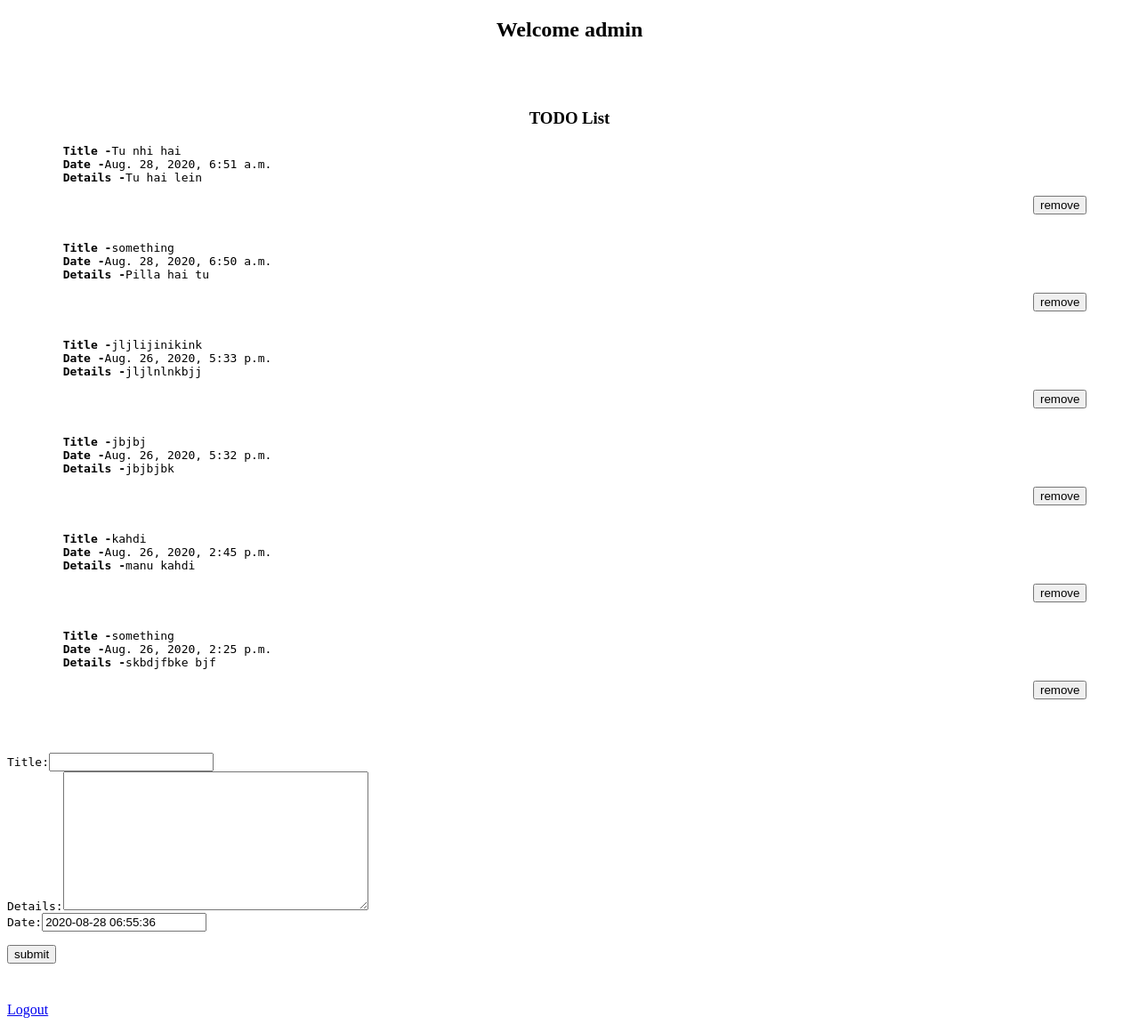
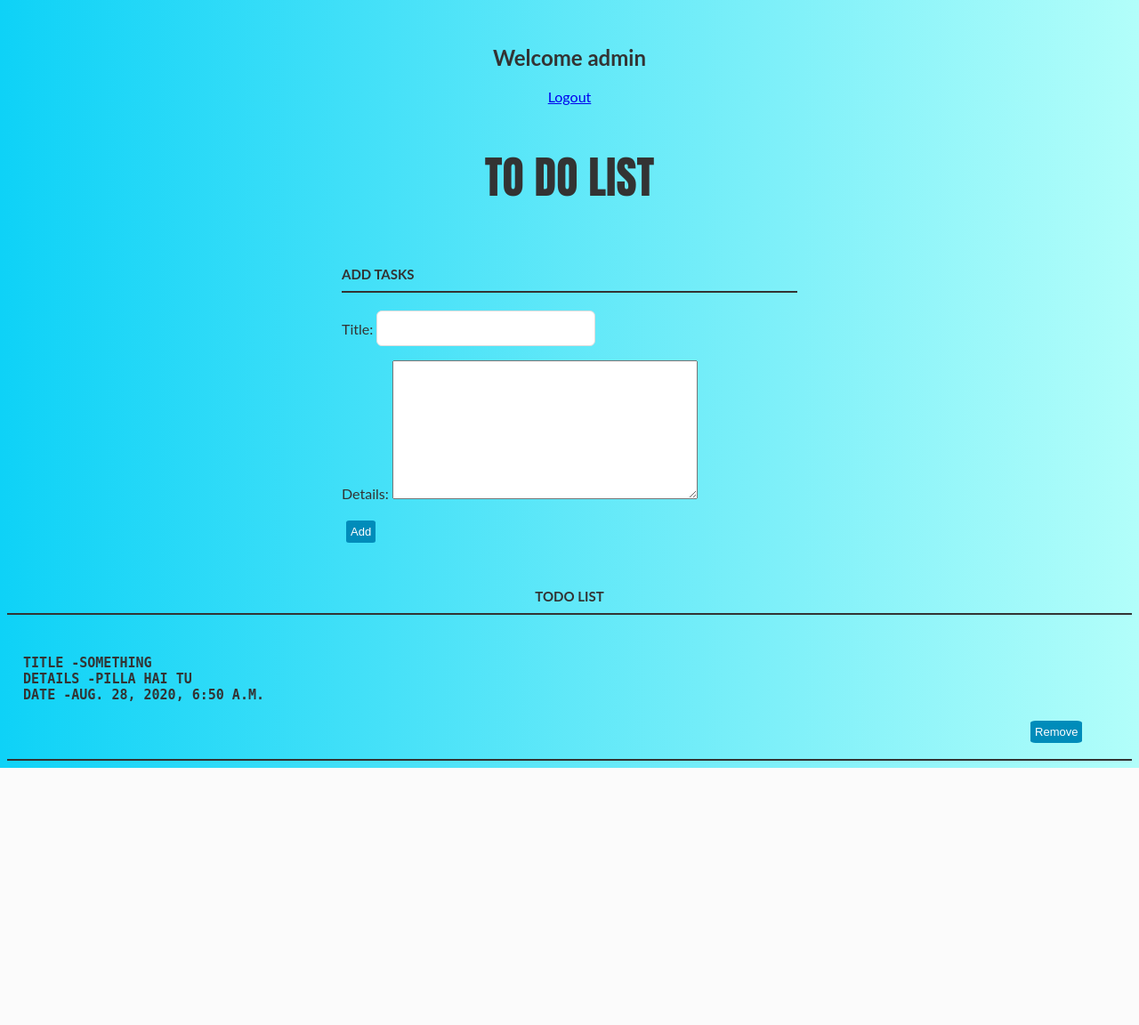
Before and after one commit to yash68/MyTodoApp, a Django app: page / in a window 1280 px wide. Shown: the whole page at 89% size. After the commit the page ends 863 px from the top, so only its background shows below. Run offline with Django 3.2, Linux system fonts and the light colour scheme; a user stored in the database is signed in; data comes from the database, SQL or seed files in the repository; both versions use the stored data as it was after the commit.

Commit message:
updating changes

```diff
--- a/Todo/forms.py
+++ b/Todo/forms.py
@@ -4,4 +4,4 @@ from .models import TodoModel
 class TodoForm(forms.ModelForm):
 	class Meta:
 		model = TodoModel
-		fields="__all__"
+		fields= ('title', 'details')
--- a/Todo/models.py
+++ b/Todo/models.py
@@ -1,12 +1,13 @@
 from django.db import models
 from django.utils import timezone
-
+from django.contrib.auth.models import User
 # Create your models here.
 
 class TodoModel(models.Model):
-	title=models.CharField(max_length=100)
-	details=models.TextField()
-	date=models.DateTimeField(default=timezone.now)
+	usr = models.ForeignKey(User, on_delete = models.CASCADE, null = True)
+	title=models.CharField(max_length=100, null = True)
+	details=models.TextField(null = True)
+	date=models.DateTimeField(default=timezone.now, null = True)
 
 	def __str__(self):
 		return self.title
--- a/Todo/templates/index.html
+++ b/Todo/templates/index.html
@@ -1,13 +1,201 @@
 <!DOCTYPE html>
 <html>
 <head>
-	<title></title>
+  <meta charset="UTF-8">
+    <meta name="viewport" content="width=device-width, initial-scale=1.0">
+	<title>MY Todo App</title>
+  <style type="text/css">
+
+/* Basic Style */
+
+body {
+    background: #fff;
+    color: #333;
+    font-family: Lato, sans-serif;
+    background: #B2FEFA;
+    /* fallback for old browsers */
+    background: -webkit-linear-gradient(to right, #0ED2F7, #B2FEFA);
+    /* Chrome 10-25, Safari 5.1-6 */
+    background: linear-gradient(to right, #0ED2F7, #B2FEFA);
+    /* W3C, IE 10+/ Edge, Firefox 16+, Chrome 26+, Opera 12+, Safari 7+ */
+}
+
+#title {
+    margin-top: 5px;
+    font-size: 50px;
+    font-family: Impact, Haettenschweiler, 'Arial Narrow Bold', sans-serif;
+    text-align: center;
+}
+
+.container {
+    display: block;
+    width: 40vw;
+    margin: 50px auto 0;
+}
+
+ul {
+    margin: 0;
+    padding: 0;
+}
+
+li * {
+    float: left;
+}
+
+li,
+h3 {
+    clear: both;
+    list-style: none;
+}
+
+input,
+button {
+    outline: none;
+}
+
+button {
+    background-color: #008CBA;
+    border: none;
+    color: white;
+    padding: 15px 32px;
+    text-align: center;
+    text-decoration: none;
+    display: inline-block;
+    padding: 5px;
+    margin: 5px;
+    font-size: 13px;
+    border-radius: 10%;
+}
+
+button:hover {
+    background: #2079b0;
+    text-decoration: none;
+    cursor: pointer;
+}
+
+
+/* Heading */
+
+h3,
+label[for='new-task'] {
+    color: #333;
+    font-weight: 700;
+    font-size: 15px;
+    border-bottom: 2px solid #333;
+    padding: 30px 0 10px;
+    margin: 0;
+    text-transform: uppercase;
+}
+
+input[type="text"] {
+    margin: 0;
+    font-size: 18px;
+    line-height: 18px;
+    height: 18px;
+    padding: 10px;
+    border: 1px solid #ddd;
+    background: #fff;
+    border-radius: 6px;
+    font-family: Lato, sans-serif;
+    color: #888;
+}
+
+input[type="text"]:focus {
+    color: #333;
+}
+
+
+/* New Task */
+
+label[for='new-task'] {
+    display: block;
+    margin: 0 0 20px;
+}
+
+input#new-task {
+    float: left;
+    width: 318px;
+}
+
+
+/* Task list */
+
+li {
+    overflow: hidden;
+    padding: 20px 0;
+    border-bottom: 1px solid #eee;
+}
+
+li>input[type="checkbox"] {
+    margin: 0 10px;
+    position: relative;
+    top: 15px;
+}
+
+li>label {
+    font-size: 18px;
+    line-height: 40px;
+    width: 237px;
+    padding: 0 0 0 11px;
+}
+
+li>input[type="text"] {
+    width: 226px;
+}
+
+li>.delete:hover {
+    color: #CF2323;
+}
+
+
+/* Completed */
+
+#completed-tasks label {
+    text-decoration: line-through;
+    color: #888;
+}
+
+
+/* Edit Task */
+
+ul li input[type=text] {
+    display: none;
+}
+
+ul li.editMode input[type=text] {
+    display: block;
+}
+
+ul li.editMode label {
+    display: none;
+}
+
+#clear {
+    font-size: 15px;
+    float: right;
+    text-align: center;
+}
+
+  </style>
 </head>
 <body>
+
   {% if user.is_authenticated %}
+  <div class="container">
     <center><h2><b> Welcome {{user}}</b></h2></center>
-<br>
-<br><center><h3>TODO List</h3></center>
+
+        <center><a href=" {% url 'logout' %}"> Logout </a><div class="section1"></center><br><br>
+            <h1 id="title">TO DO LIST</h1>
+            <p>
+              <form method="POST">
+                {% csrf_token %}
+                <label for="new-task">Add Tasks</label>
+                {{forms.as_p}}
+
+                <button type="submit">Add</button>
+              </form>
+            </p>
+        </div>
         {% if messages %}
   {% for message in messages %}
   <div class="alert alert-info">
@@ -15,26 +203,29 @@
   </div>
   {% endfor %}
   {% endif %}
+        <div class="section2">
+          <center><h3>TODO List</h3></center>
+
 
   {% for i in list %}
+  <h3>
   <pre>
   <b>Title -</b>{{i.title}}
-	<b>Date -</b>{{i.date}}
-	<b>Details -</b>{{i.details}}</pre>
+  <b>Details -</b>{{i.details}}
+  <b>Date -</b>{{i.date}}</pre>
   <form action="/del/{{i.id}}" method="POST" style=" padding-right: 4%; padding-bottom: 3%;">
           {% csrf_token %}
-          <button value="remove" type="submit"  class="btn btn-primary" style="float: right;"> remove</button>
+          <button value="remove"  class="btn btn-primary" style="float: right;"> Remove</button>
         </form>
+        </h3>
     {% endfor%}
-<pre>
-<form  method="POST">
-{% csrf_token %}
-{{forms}}
 
-<input type="submit" value="submit" />
 
-      </form></pre>
-<a href=" {% url 'logout' %}"> Logout </a>
+
+       </div>
+
+
+</div>
 {% else %}
 <center>
 <h2>Welcome to my Todo app</h2></center>
@@ -47,6 +238,5 @@
 </h3>
 {% endif %}
 
-
 </body>
 </html>
--- a/Todo/templates/login.html
+++ b/Todo/templates/login.html
@@ -5,12 +5,13 @@
 </head>
 <body>
 <body>
+	<div>
 <form method="POST">
 	{% csrf_token %}
 <table width="20%" bgcolor="0099CC" align="center">
 
 <tr>
-<td colspan=2><center><font size=4><b>HTML Login Page</b></font></center></td>
+<td colspan=2><center><font size=4><b>TODO App user Login Page</b></font></center></td>
 </tr>
 
 <tr>
@@ -30,6 +31,6 @@
 
 </table>
 </form>
-
+</div>
 </body>
 </html>
--- a/Todo/views.py
+++ b/Todo/views.py
@@ -7,17 +7,24 @@ from .models import TodoModel
 from .forms import TodoForm
 # Create your views here.
 def index(request):
-	item_list = TodoModel.objects.order_by("-date")
-	if request.method == "POST":
-		form = TodoForm(request.POST)
-		if form.is_valid():
-			form.save()
-			return redirect('index')
-	form = TodoForm()
-	page = {
+	page = {}
+	if request.user.is_authenticated:
+		item_list = TodoModel.objects.filter(usr = request.user).order_by("-date")
+		if request.method == "POST":
+			try:
+				a = TodoModel.objects.create(usr = request.user)
+				form  = TodoForm(request.POST, instance = a)
+				form.save()
+				return redirect('index')
+			except Model.DoesNotExist:
+				form  = TodoForm(request.POST)
+				form.save()
+				return redirect('index')
+
+		form = TodoForm()
+		page = {
              "forms" : form,
              "list" : item_list,
-             "title" : "TODO LIST",
            }
 	return render(request, 'index.html', page)
 
```
Also changed, not shown: Todo/migrations/0002_todomodel_usr.py (added), Todo/migrations/0003_auto_20200826_1435.py (added), db.sqlite3. Lines whose indentation alone changed are shown as unchanged.
